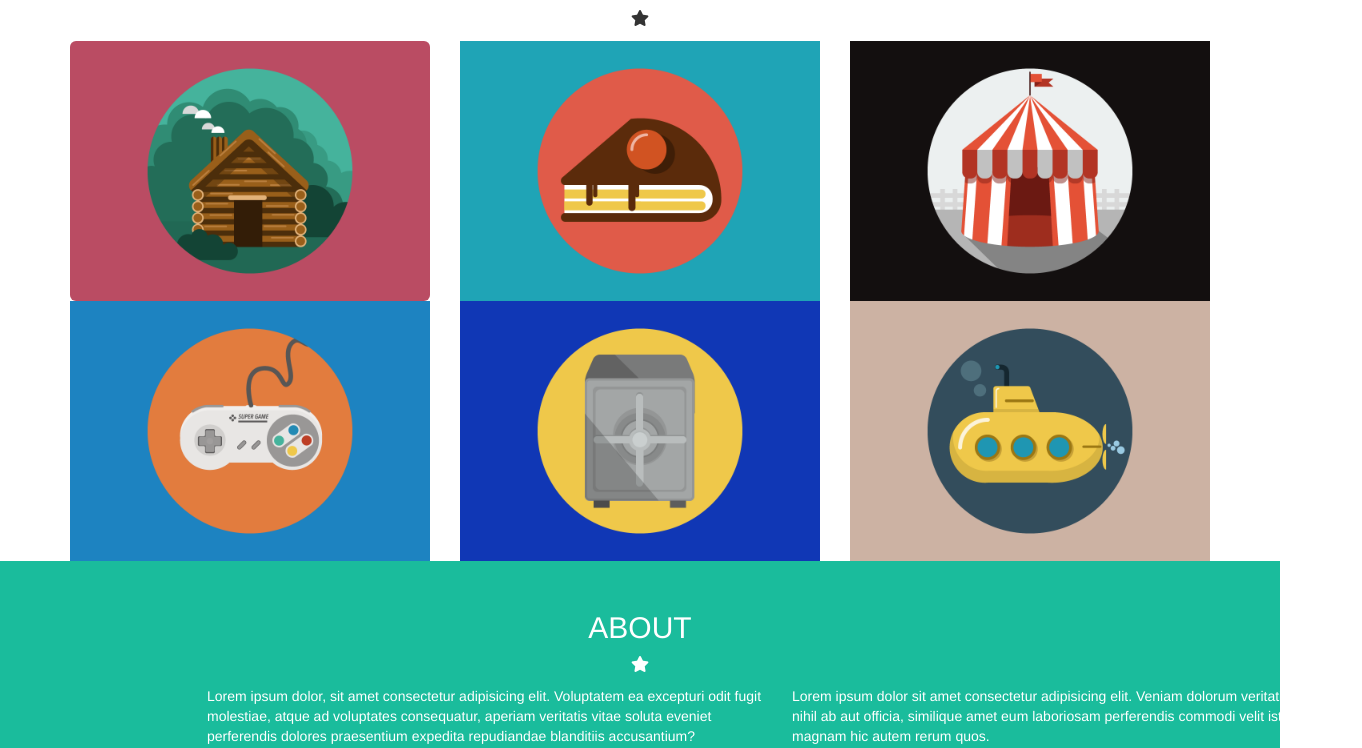
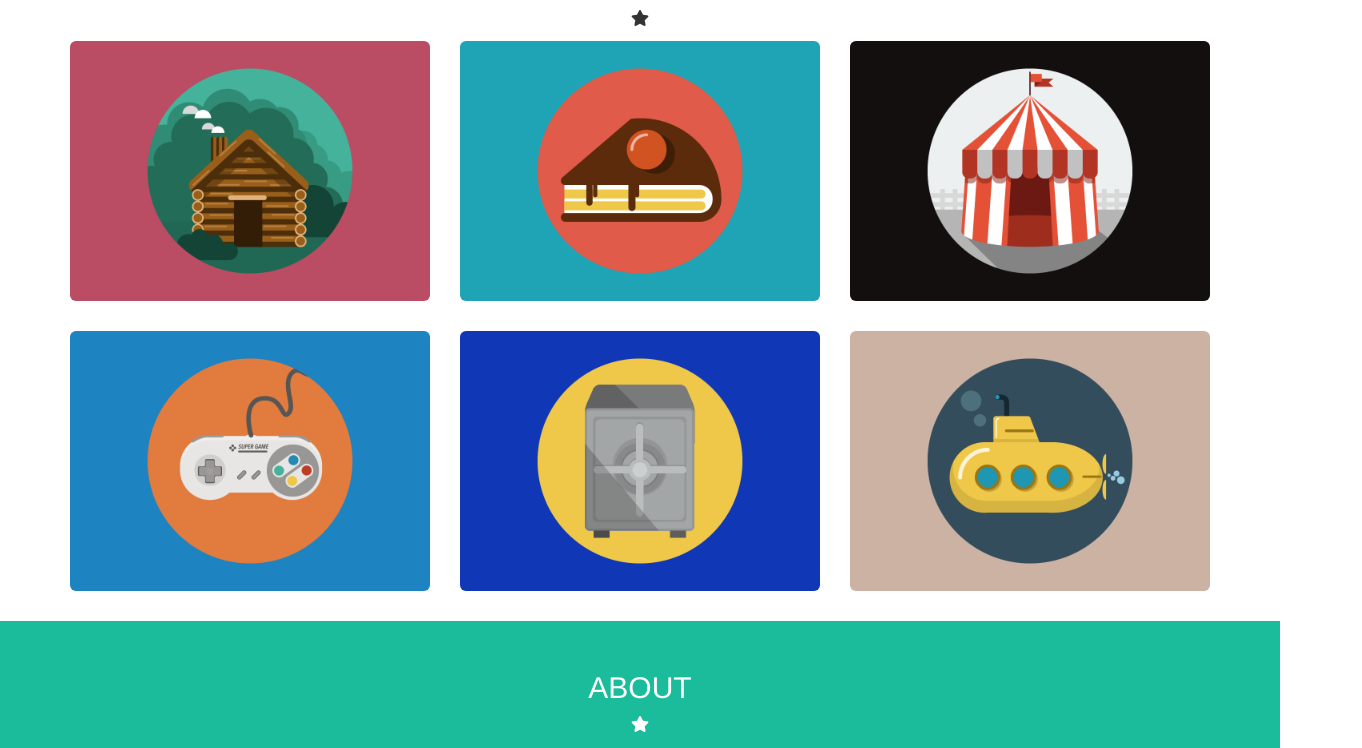
Before and after one commit to manuelbonini/html-css-bootstrap-freelancer, a plain HTML site: page index.html in a window 1280 px wide. Shown: the part 501-1249 px from the top of the page, 1362 px wide, since content can reach past the window. Drawn offline with nearby package versions, Linux system fonts and the light colour scheme.

Commit message:
modifiche

```diff
--- a/css/style.css
+++ b/css/style.css
@@ -79,11 +79,8 @@ header .menu li a {
 }
 
 /* MAIN */
-.box {
-    height: 100px;
-    width: 100px;
-    background-color: lightcoral;
-    display: inline-block;
+.box-img {
+    margin-bottom: 30px;
 }
 
 .col_box {
--- a/index.html
+++ b/index.html
@@ -77,28 +77,41 @@
             </div>
             <div class="row">
                 <div class="col-xs-12 col-sm-6 col-md-4 col_box">
+                    <div class="box-img">
                         <img class="img-responsive img-rounded" src="img/cabin.png" alt="cabin">
                     </div>
-                <div class="col-xs-12 col-sm-6 col-md-4 col_box">
-                    <img class="img-responsive" src="img/cake.png" alt="cake">
                 </div>
                 <div class="col-xs-12 col-sm-6 col-md-4 col_box">
-                    <img class="img-responsive" src="img/circus.png" alt="circus">
+                    <div class="box-img">
+                        <img class="img-responsive img-rounded" src="img/cake.png" alt="cake">
+                    </div>
                 </div>
                  <div class="col-xs-12 col-sm-6 col-md-4 col_box">
-                    <img class="img-responsive" src="img/game.png" alt="game">
+                    <div class="box-img">
+                        <img class="img-responsive img-rounded" src="img/circus.png" alt="circus">
+                    </div>
                 </div>
                  <div class="col-xs-12 col-sm-6 col-md-4 col_box">
-                    <img class="img-responsive" src="img/safe.png" alt="safe">
+                    <div class="box-img">
+                        <img class="img-responsive img-rounded" src="img/game.png" alt="game">
+                    </div>
                 </div>
                 <div class="col-xs-12 col-sm-6 col-md-4 col_box">
-                    <img class="img-responsive" src="img/submarine.png" alt="submarine">
+                    <div class="box-img">
+                        <img class="img-responsive img-rounded" src="img/safe.png" alt="safe">
+                    </div>
+                </div>
+                 <div class="col-xs-12 col-sm-6 col-md-4 col_box">
+                    <div class="box-img">
+                        <img class="img-responsive img-rounded" src="img/submarine.png" alt="submarine">
+                    </div>
                 </div>
             </div>
         </div>
     </section>
 
     <section class="back-green">
+       <div class="container">
             <div class="small-container">
                 <div class="main-text">
                     <h2>about</h2>
@@ -106,7 +119,6 @@
                         <i class="fas fa-star"></i>
                     </div>
                 </div>
-            <div class="container">
                 <div class="row">
                     <div class="col-xs-12 col-sm-6 col-md-6 col_box">
                         <p class="secondary-text">Lorem ipsum dolor, sit amet consectetur adipisicing elit. Voluptatem ea excepturi odit fugit molestiae, atque ad voluptates consequatur, aperiam veritatis vitae soluta eveniet perferendis dolores praesentium expedita repudiandae blanditiis accusantium?</p>
@@ -116,15 +128,17 @@
                     </div>
                 </div>
             </div>
-            <div>
-
-            </div>
         </div>
     </section>
 
     <section>
         <div>
-            <div class="main-text">Testo centrale</div>
+            <div class="main-text">
+                <h2>contact me</h2>
+                <div class="star">
+                    <i class="fas fa-star"></i>
+                </div>
+            </div>
         </div>
         <div class="contact-me">
             <ul>
```
Lines whose indentation alone changed are shown as unchanged.
